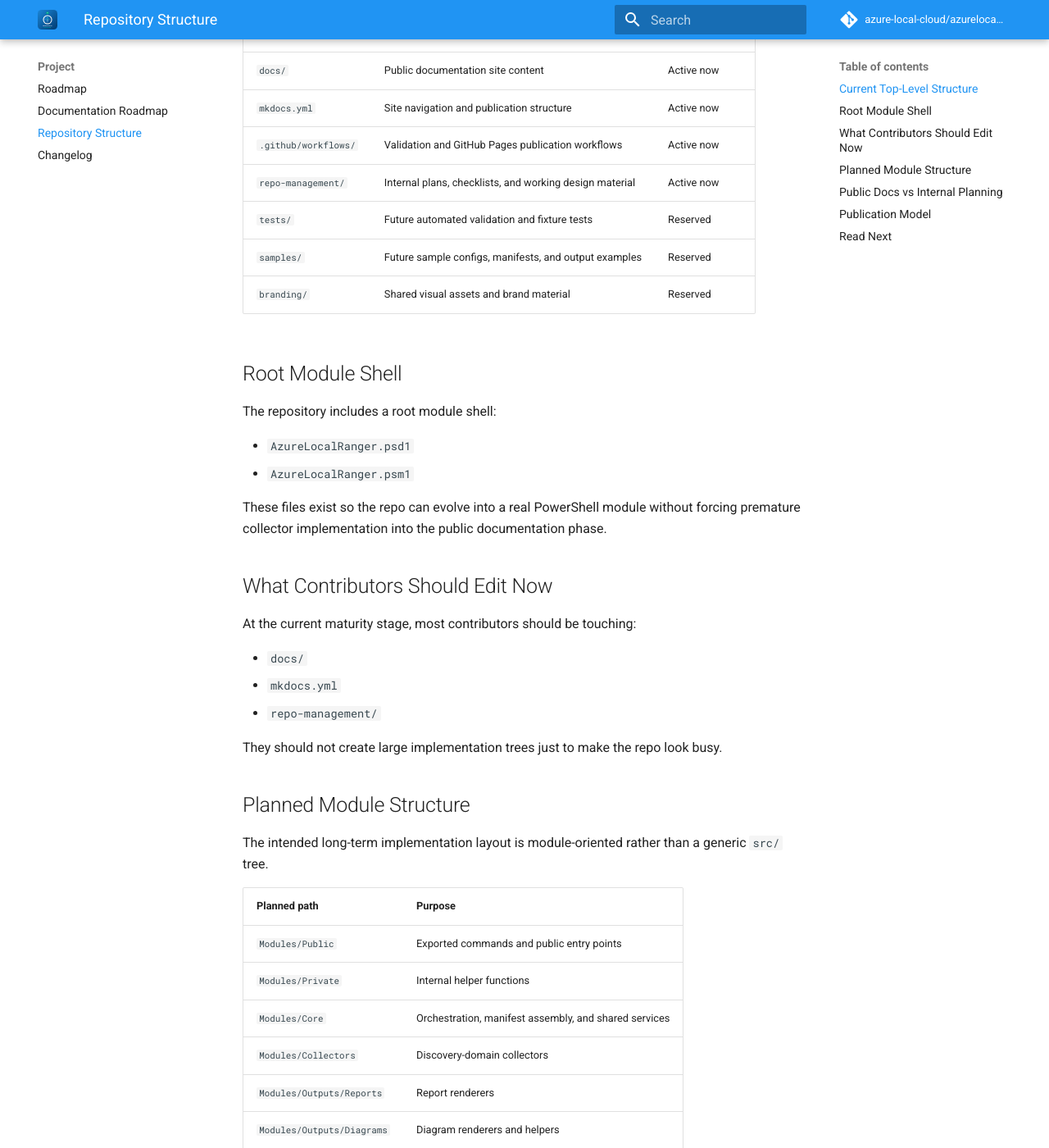
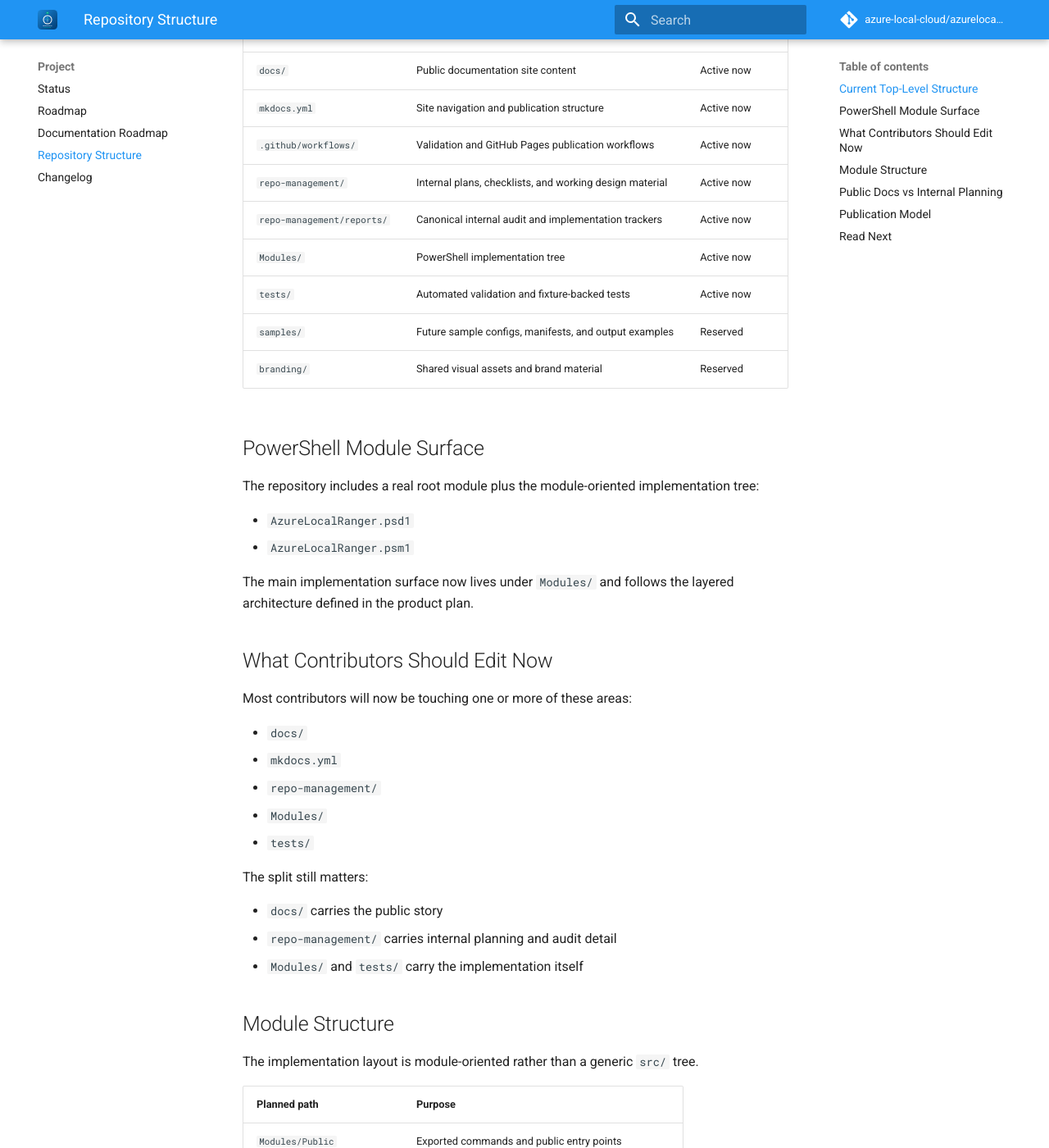
Before and after one commit to AzureLocal/azurelocal-ranger, an MkDocs documentation site: the page built from docs/project/repository-structure.md, in a window 1280 px wide and 1400 px high, scrolled down 419 px. Shown: the whole window at 82% size. Built offline with MkDocs 1.6.1 and Material for MkDocs 9.7.7, drawn with Linux system fonts in a browser that asks for light colours; comment, search, counter and statistics services are not loaded; some of the changed text lies outside the part shown.

Commit message:
Add product plan tracker and public status pages

```diff
--- a/docs/project/repository-structure.md
+++ b/docs/project/repository-structure.md
@@ -7,40 +7,48 @@ That means the repo structure has to support the current documentation-first pha
 ## Current Top-Level Structure
 
 | Path | Purpose | Current posture |
-|---|---|---|
+| --- | --- | --- |
 | `docs/` | Public documentation site content | Active now |
 | `mkdocs.yml` | Site navigation and publication structure | Active now |
 | `.github/workflows/` | Validation and GitHub Pages publication workflows | Active now |
 | `repo-management/` | Internal plans, checklists, and working design material | Active now |
-| `tests/` | Future automated validation and fixture tests | Reserved |
+| `repo-management/reports/` | Canonical internal audit and implementation trackers | Active now |
+| `Modules/` | PowerShell implementation tree | Active now |
+| `tests/` | Automated validation and fixture-backed tests | Active now |
 | `samples/` | Future sample configs, manifests, and output examples | Reserved |
 | `branding/` | Shared visual assets and brand material | Reserved |
 
-## Root Module Shell
+## PowerShell Module Surface
 
-The repository includes a root module shell:
+The repository includes a real root module plus the module-oriented implementation tree:
 
 - `AzureLocalRanger.psd1`
 - `AzureLocalRanger.psm1`
 
-These files exist so the repo can evolve into a real PowerShell module without forcing premature collector implementation into the public documentation phase.
+The main implementation surface now lives under `Modules/` and follows the layered architecture defined in the product plan.
 
 ## What Contributors Should Edit Now
 
-At the current maturity stage, most contributors should be touching:
+Most contributors will now be touching one or more of these areas:
 
 - `docs/`
 - `mkdocs.yml`
 - `repo-management/`
+- `Modules/`
+- `tests/`
 
-They should not create large implementation trees just to make the repo look busy.
+The split still matters:
 
-## Planned Module Structure
+- `docs/` carries the public story
+- `repo-management/` carries internal planning and audit detail
+- `Modules/` and `tests/` carry the implementation itself
 
-The intended long-term implementation layout is module-oriented rather than a generic `src/` tree.
+## Module Structure
+
+The implementation layout is module-oriented rather than a generic `src/` tree.
 
 | Planned path | Purpose |
-|---|---|
+| --- | --- |
 | `Modules/Public` | Exported commands and public entry points |
 | `Modules/Private` | Internal helper functions |
 | `Modules/Core` | Orchestration, manifest assembly, and shared services |
@@ -49,7 +57,7 @@ The intended long-term implementation layout is module-oriented rather than a ge
 | `Modules/Outputs/Diagrams` | Diagram renderers and helpers |
 | `Modules/Internal` | Shared models and non-exported utilities |
 
-That structure reflects the architecture decisions already locked in the docs.
+That structure reflects the architecture decisions already locked in the docs and now implemented in the repository.
 
 ## Public Docs vs Internal Planning
 
@@ -60,6 +68,8 @@ The split between `docs/` and `repo-management/` is intentional.
 
 Public readers should not have to read internal planning files just to understand the product.
 
+The new canonical implementation audit lives under `repo-management/reports/`, while public-facing delivery summaries live under `docs/project/`.
+
 ## Publication Model
 
 The documentation side of the repo should stay GitHub Pages and MkDocs friendly.
@@ -68,6 +78,7 @@ The implementation side of the repo should stay publishable as a PowerShell modu
 
 ## Read Next
 
+- [Status](status.md)
 - [Roadmap](roadmap.md)
 - [Documentation Roadmap](documentation-roadmap.md)
 - [Getting Started](../contributor/getting-started.md)
--- a/mkdocs.yml
+++ b/mkdocs.yml
@@ -64,6 +64,7 @@ nav:
     - Configuration: operator/configuration.md
     - Troubleshooting: operator/troubleshooting.md
   - Project:
+    - Status: project/status.md
     - Roadmap: project/roadmap.md
     - Documentation Roadmap: project/documentation-roadmap.md
     - Repository Structure: project/repository-structure.md
```
Also changed, not shown: docs/project/roadmap.md (+12 -3 lines), docs/project/status.md (added, +53 -0 lines), repo-management/README.md (+3 -1 lines), repo-management/reports/product-plan-implementation-tracker.md (added, +163 -0 lines).
